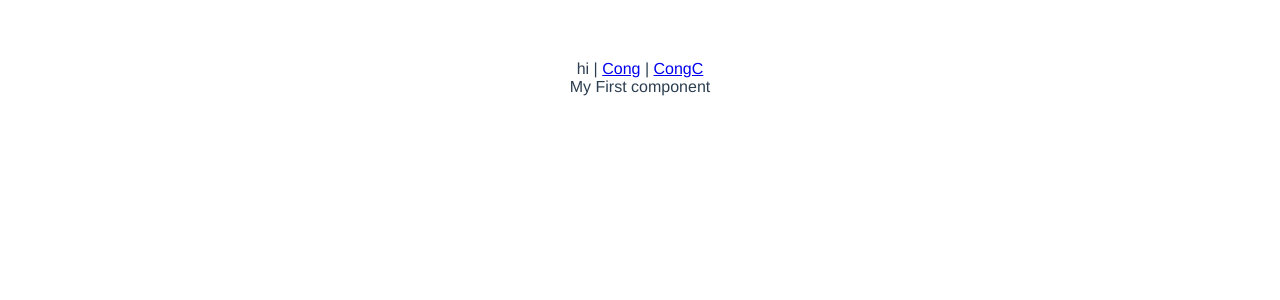
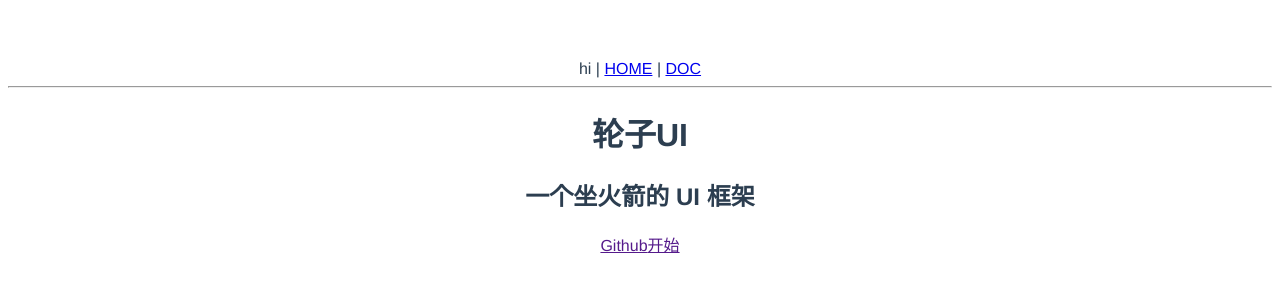
Before and after one commit to Wind2Song/Vue-lunzi-demo, a Vue app: page / in a window 1280 px wide. Shown: the top 300 px of the page. Built offline with nearby package versions, Linux system fonts and the light colour scheme.

Commit message:
准备写scss

```diff
--- a/package.json
+++ b/package.json
@@ -10,6 +10,7 @@
     "vue-router": "4.0.0-beta.3"
   },
   "devDependencies": {
+    "sass": "1.26.10",
     "@vue/compiler-sfc": "^3.0.0-rc.1",
     "vite": "^1.0.0-rc.1"
   }
--- a/src/App.vue
+++ b/src/App.vue
@@ -1,13 +1,13 @@
 <template>
   <div>hi |
-    <router-link to="/">Cong</router-link> |
-    <router-link to="/xxx">CongC</router-link>
+    <router-link to="/">HOME</router-link> |
+    <router-link to="/doc">DOC</router-link>
   </div>
+  <hr>
   <router-view />
 </template>
 
 <script>
-
 export default {
   name: 'App',
 }
--- a/src/components/Cong.vue
+++ b/src/components/Cong.vue
@@ -1,3 +1,3 @@
 <template>
-    <div>My First component</div>
+    <div>My First component 哈哈哈</div>
 </template>
--- /dev/null
+++ b/src/views/Doc.vue
@@ -0,0 +1,12 @@
+<template>
+    <div>
+        <div class="topnav">
+            <div class="log"></div>
+            <div class="menu"></div>
+        </div>
+        <div class="content">
+            <aside>边栏</aside>
+            <main>主内容</main>
+        </div>
+    </div>
+</template>
--- /dev/null
+++ b/src/views/Home.vue
@@ -0,0 +1,19 @@
+<template>
+    <div>
+        <div class="topnav">
+            <div class="log"></div>
+            <div class="menu"></div>
+        </div>
+        <div class="banner">
+            <h1>轮子UI</h1>
+            <h2>一个坐火箭的 UI 框架</h2>
+            <p class="actions">
+                <a href="">Github</a>
+                <a href="">开始</a>
+            </p>
+        </div>
+    </div>
+</template>
+<style lang="scss" scoped>
+  .topnar{border: 1px solid red}
+</style>
```
Also changed, not shown: src/main.ts (+4 -4 lines), 1 other file (tests, documents, lock files or other folders).
